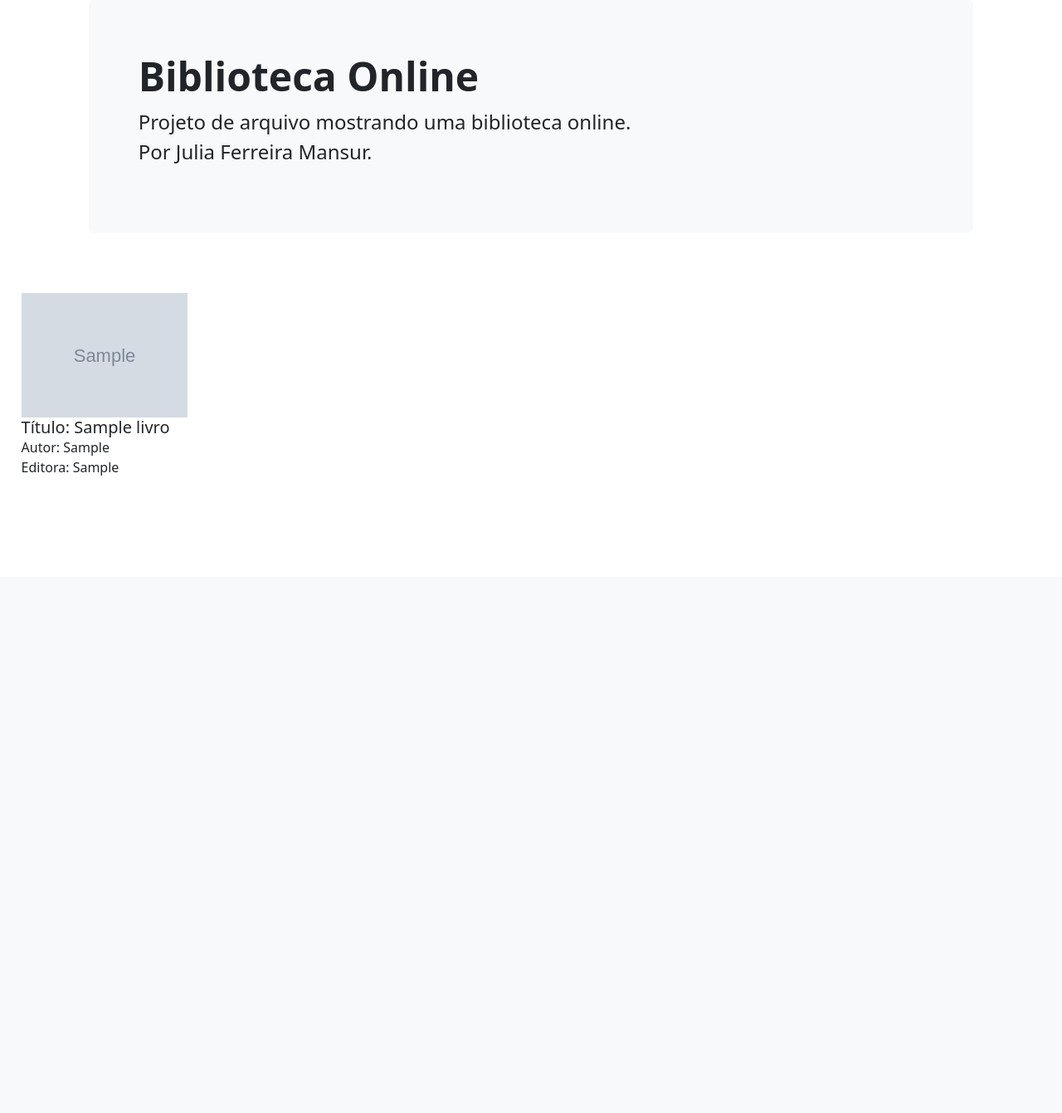
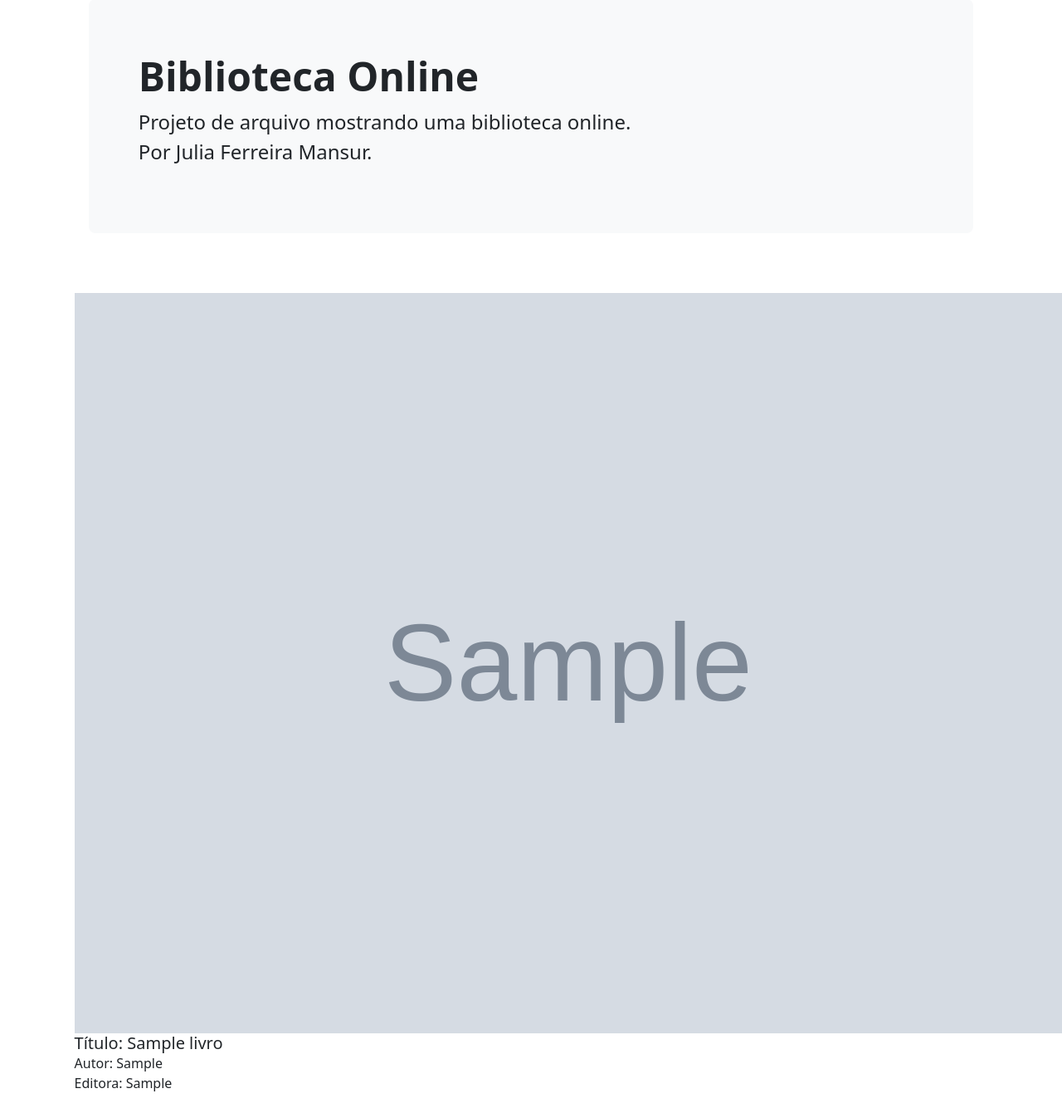
Before and after one commit to mansurjulia/biblioteca_php, a PHP site: page /home.php in a window 1280 px wide. Shown: the part 105-1446 px from the top of the page at 83% size. Before the commit the page ends 678 px from the top, so only its background shows below. Run offline with PHP 8.4, Linux system fonts and the light colour scheme; the visitor is signed in with stand-in values (Sample User, id 1); tables that the repository leaves empty or names only in its code hold one stand-in row (values such as "Sample post"); grey boxes marked "Sample" are stand-in pictures.

Commit message:
Segundo Commit

```diff
--- a/css/estilo.css
+++ b/css/estilo.css
@@ -1,4 +1,3 @@
 .card-vitrine{
-    width: 200px;
-    margin-left: 2%;
+    margin-left: 7%;
 }
--- a/home.php
+++ b/home.php
@@ -37,7 +37,7 @@
       <?php foreach(fnLocalizaLivroPorNome($titulo) as $livro): ?>
 
         <div class="card-vitrine">
-            <img src="<?= $livro->foto ?>" class="card-img" alt="...">
+            <img width=200 high=300 src="<?= $livro->foto ?>" class="card-img" alt="...">
             <div class="card-body">
                 <h5 class="card-title">Título: <?= $livro->titulo ?></h5>
                 <p class="card-text">Autor: <?= $livro->autor ?></p>
```
